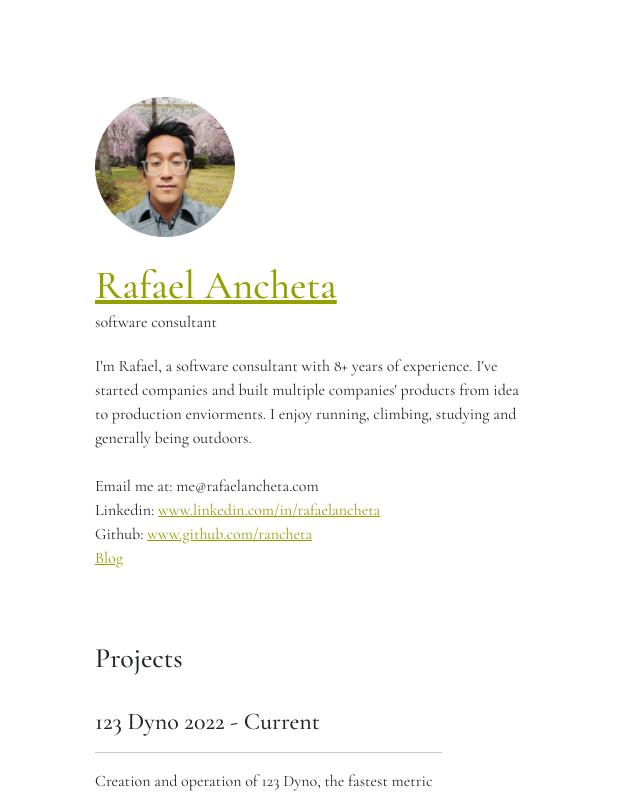
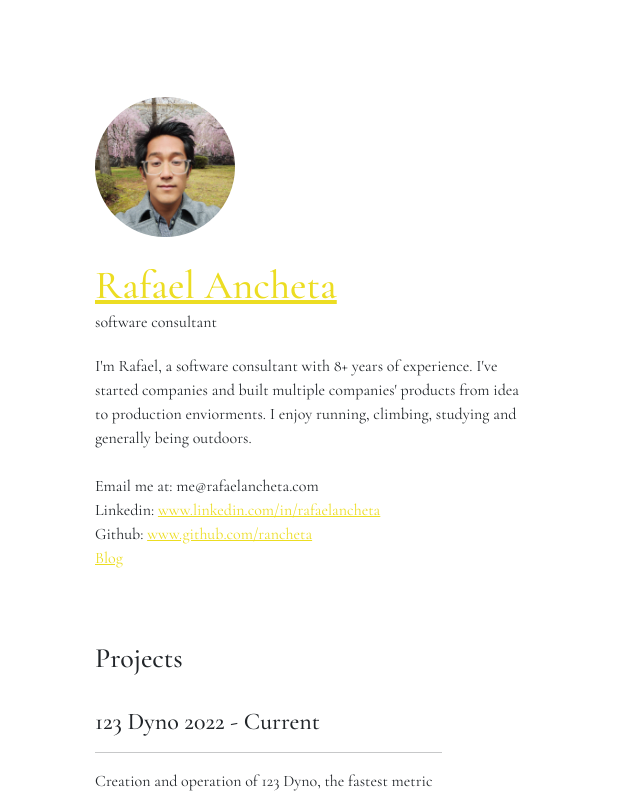
Before and after one commit to rancheta/RafaelJosephReyesAnchetasWebsite, a Next.js app: page / in a window 1280 px wide. Shown: the top 796 px of the page, without its empty margins (0-640 px from the left). Built offline with nearby package versions, Linux system fonts and the light colour scheme.

Commit message:
Changes in time, color back to yellow

```diff
--- a/package.json
+++ b/package.json
@@ -1,6 +1,6 @@
 {
-  "name": "personal_website",
-  "version": "0.1.0",
+  "name": "Rafael_Joseph_Reyes_Ancheta Personal Website",
+  "version": "1.0.0",
   "private": true,
   "scripts": {
     "dev": "next dev",
--- a/src/styles/globals.scss
+++ b/src/styles/globals.scss
@@ -11,9 +11,9 @@ p {
 }
 
 a {
-  color: rgb(148, 159, 0);
+  color: rgb(236, 221, 34);
   transition: all 0.5s;
   &:hover {
-    color: rgb(127, 136, 0);
+    color: rgb(204, 191, 29);
   }
 }
```
Also changed, not shown: 3 other files (tests, documents, lock files or other folders).
